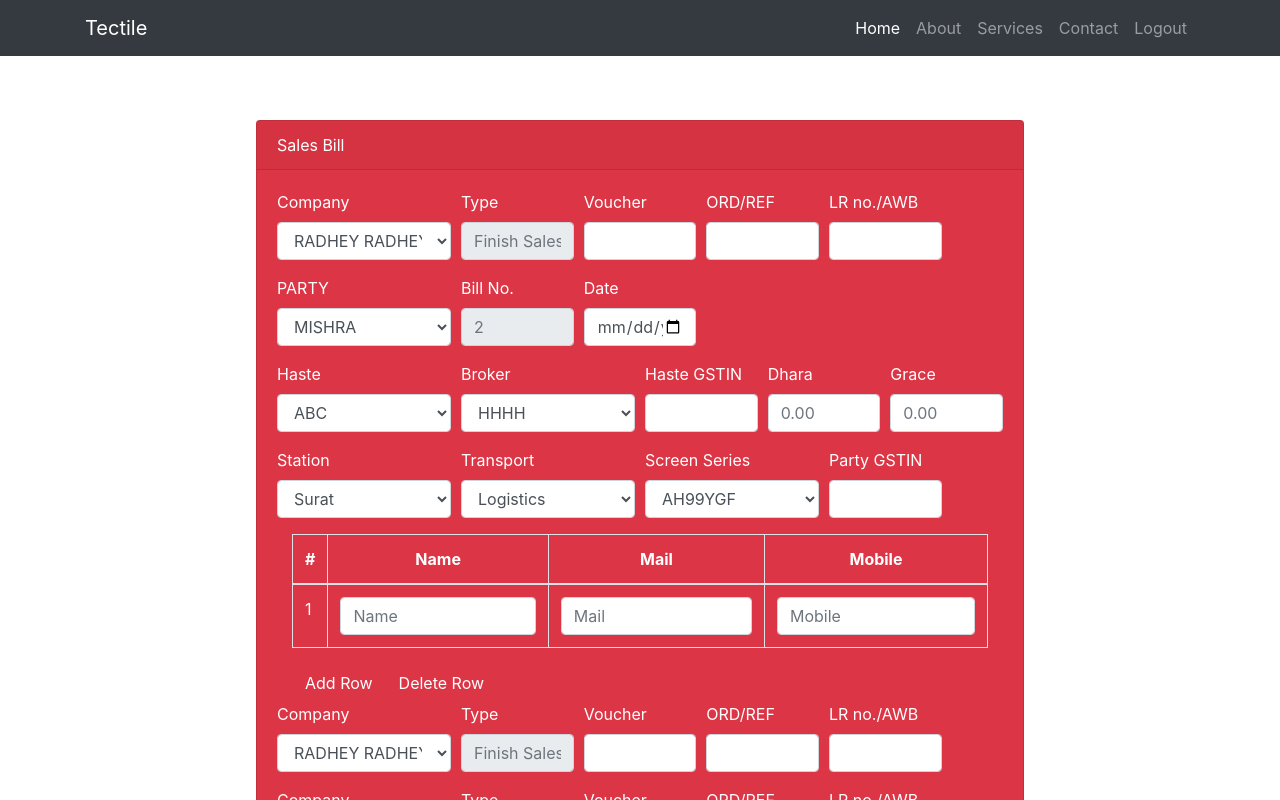
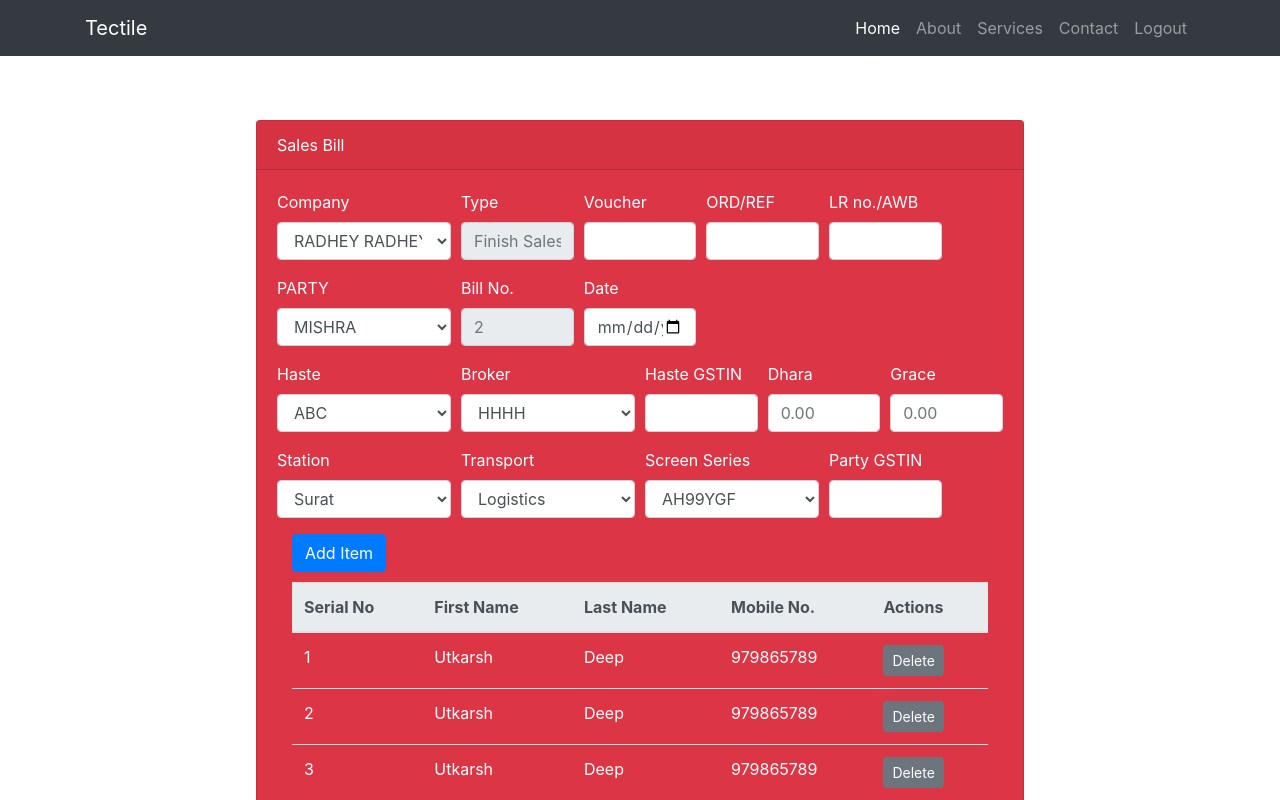
Before and after one commit to utkarshdeep/tectile, an Angular app: page /sales_bill in a window 1280 px wide. Built offline with nearby package versions, Linux system fonts and the light colour scheme.

Commit message:
Adding element to the item list order.

```diff
--- a/src/app/sales-bill/sales-bill.component.css
+++ b/src/app/sales-bill/sales-bill.component.css
@@ -3,4 +3,6 @@
     top: 15%;
     right: 20%;
     width: 60%;
+    overflow-y: scroll;
+    height:700px;
 }
--- a/src/app/sales-bill/sales-bill.component.html
+++ b/src/app/sales-bill/sales-bill.component.html
@@ -28,15 +28,68 @@
   </div>
 </nav>
 
+<div class="modal fade" id="exampleModalCenter" tabindex="-1" role="dialog" aria-labelledby="exampleModalCenterTitle" aria-hidden="true">
+    <div class="modal-dialog modal-dialog-centered" role="document">
+        <div class="modal-content">
+            <div class="modal-header">
+                <h5 class="modal-title" id="exampleModalCenterTitle">Modal title</h5>
+                <button type="button" class="close" data-dismiss="modal" aria-label="Close">
+                    <span aria-hidden="true">&times;</span>
+                </button>
+            </div>
+            <div class="modal-body">
+                ...
+            </div>
+            <div class="modal-footer">
+                <button type="button" class="btn btn-secondary" data-dismiss="modal">Close</button>
+                <button type="button" class="btn btn-primary">Save changes</button>
+            </div>
+        </div>
+    </div>
+</div>
+
+<div class="modal fade" id="addOrder" tabindex="-1" role="dialog" aria-labelledby="addTeacherTitle" aria-hidden="true">
+    <div class="modal-dialog" role="document">
+        <form  (ngSubmit)="addItemToOrder(addOrderForm)" #addOrderForm="ngForm">
+            <div class="modal-content">
+                <div class="modal-header">
+                    <h5 class="modal-title" id="addTeacherTitle">Add new Item</h5>
+                    <button type="button" class="close" data-dismiss="modal" aria-label="Close">
+                        <span aria-hidden="true">&times;</span>
+                    </button>
+                </div>
+                <div class="modal-body">
+                    <div class="form-group">
+                        <label >Item FName</label>
+                        <input type="text" name="f_name" #fname="ngModel" class="form-control" [(ngModel)]="order.f_name" placeholder="Enter Name">
+                    </div>
+                    <div class="form-group">
+                        <label for="subject">Item LName</label>
+                        <input type="text" name="l_name" class="form-control" #lname="ngModel" [(ngModel)]="order.l_name"  name="subject" placeholder="Enter Subject">
+                    </div>
+                    <div class="form-group">
+                        <label for="address">Item Mobile</label>
+                        <input type="text" name="mobile" class="form-control" #mobile="ngModel"  [(ngModel)]="order.mobile"  name="address" placeholder="Enter Address">
+                    </div>
+                </div>
+                <div class="modal-footer">
+                    <button type="submit" class="btn btn-primary">Submit</button>
+                    <button type="button" class="btn btn-secondary" data-dismiss="modal">Close</button>
+                </div>
+            </div>
+        </form>
+    </div>
+</div>
+
 <div id = "sales-div" class="card text-white bg-danger mb-3">
     <div class="card-header">Sales Bill</div>
     <div class="card-body">
         <div>
-            <form>
+            <form #sales_bill = "ngForm">
                 <div class="form-row">
                     <div class="form-group col-md-3">
-                        <label for="inputEmail4">Company</label>
-                        <select class="form-control" id="exampleFormControlSelect1" placeholder="ABC Saree">
+                        <label >Company</label>
+                        <select class="form-control" placeholder="ABC Saree">
                             <option>RADHEY RADHEY SAREE</option>
                             <option>HARI SAREE</option>
                             <option>OM SAREE</option>
@@ -45,25 +98,25 @@
                         </select>
                     </div>
                     <div class="form-group col-md-2">
-                        <label for="inputPassword4">Type</label>
-                        <input type="password" readonly class="form-control" id="inputPassword4" placeholder="Finish Sales (GST)">
+                        <label >Type</label>
+                        <input type="password" readonly class="form-control"  placeholder="Finish Sales (GST)">
                     </div>
                     <div class="form-group col-md-2">
-                        <label for="inputPassword4">Voucher</label>
+                        <label >Voucher</label>
                         <input type="text"  class="form-control" >
                     </div>
                     <div class="form-group col-md-2">
-                        <label for="inputPassword4">ORD/REF</label>
+                        <label >ORD/REF</label>
                         <input type="text"  class="form-control" >
                     </div>
                     <div class="form-group col-md-2">
-                        <label for="inputPassword4">LR no./AWB</label>
+                        <label >LR no./AWB</label>
                         <input type="text"  class="form-control" >
                     </div>
                 </div>
                 <div class="form-row">
                     <div class="form-group col-md-3">
-                        <label for="inputEmail4">PARTY</label>
+                        <label >PARTY</label>
                         <select class="form-control" placeholder="ABC Saree">
                             <option>MISHRA</option>
                             <option>HARI SAREE</option>
@@ -83,7 +136,7 @@
                 </div>
                 <div class="form-row">
                     <div class="form-group col-md-3">
-                        <label for="inputEmail4">Haste</label>
+                        <label >Haste</label>
                         <select class="form-control" placeholder="ABC Saree">
                             <option>ABC</option>
                             <option>HARI SAREE</option>
@@ -93,7 +146,7 @@
                         </select>
                     </div>
                     <div class="form-group col-md-3">
-                        <label for="inputEmail4">Broker</label>
+                        <label >Broker</label>
                         <select class="form-control" placeholder="ABC Saree">
                             <option>HHHH</option>
                             <option>HARI SAREE</option>
@@ -103,21 +156,21 @@
                         </select>
                     </div>
                     <div class="form-group col-md-2">
-                        <label for="inputPassword4">Haste GSTIN</label>
+                        <label >Haste GSTIN</label>
                         <input type="password" class="form-control">
                     </div>
                     <div class="form-group col-md-2">
-                        <label for="inputPassword4">Dhara</label>
+                        <label >Dhara</label>
                         <input type="text" class="form-control" placeholder="0.00">
                     </div>
                     <div class="form-group col-md-2">
-                        <label for="inputPassword4">Grace</label>
+                        <label >Grace</label>
                         <input type="text" class="form-control" placeholder="0.00">
                     </div>
                 </div>
                 <div class="form-row">
                     <div class="form-group col-md-3">
-                        <label for="inputEmail4">Station</label>
+                        <label >Station</label>
                         <select class="form-control" placeholder="ABC Saree">
                             <option>Surat</option>
                             <option>HARI SAREE</option>
@@ -127,7 +180,7 @@
                         </select>
                     </div>
                     <div class="form-group col-md-3">
-                        <label for="inputEmail4">Transport</label>
+                        <label >Transport</label>
                         <select class="form-control" placeholder="ABC Saree">
                             <option>Logistics</option>
                             <option>HARI SAREE</option>
@@ -137,7 +190,7 @@
                         </select>
                     </div>
                     <div class="form-group col-md-3">
-                        <label for="inputEmail4">Screen Series</label>
+                        <label >Screen Series</label>
                         <select class="form-control" placeholder="ABC Saree">
                             <option>AH99YGF</option>
                             <option>HARI SAREE</option>
@@ -147,137 +200,40 @@
                         </select>
                     </div>
                     <div class="form-group col-md-2">
-                        <label for="inputPassword4">Party GSTIN</label>
+                        <label >Party GSTIN</label>
                         <input type="password" class="form-control">
                     </div>
                 </div>
                 <div class="container">
                     <div class="row clearfix">
                         <div class="col-md-12 column">
-                            <table class="table table-bordered table-hover" id="tab_logic">
-                                <thead>
-                                <tr >
-                                    <th class="text-center">
-                                        #
-                                    </th>
-                                    <th class="text-center">
-                                        Name
-                                    </th>
-                                    <th class="text-center">
-                                        Mail
-                                    </th>
-                                    <th class="text-center">
-                                        Mobile
-                                    </th>
-                                </tr>
+                            <form #tableForm="ngForm">
+                                <button type="button" class="btn btn-primary"  data-toggle="modal" data-target="#addOrder">Add Item</button>
+                            </form>
+                            <div style="margin-top: 10px">
+                            <table class="table">
+                                <thead  class="thead-light">
+                                <th>Serial No</th>
+                                <th>First Name</th>
+                                <th>Last Name</th>
+                                <th>Mobile No.</th>
+                                <th>Actions</th>
                                 </thead>
                                 <tbody>
-                                <tr id='addr0'>
-                                    <td>
-                                        1
-                                    </td>
-                                    <td>
-                                        <input type="text" name='name0'  placeholder='Name' class="form-control"/>
-                                    </td>
-                                    <td>
-                                        <input type="text" name='mail0' placeholder='Mail' class="form-control"/>
-                                    </td>
-                                    <td>
-                                        <input type="text" name='mobile0' placeholder='Mobile' class="form-control"/>
-                                    </td>
+                                <tr *ngFor="let order of (orders)">
+                                    <td>{{order.serial}}</td>
+                                    <td>{{order.f_name}}</td>
+                                    <td>{{order.l_name}}</td>
+                                    <td>{{order.mobile}}</td>
+                                    <td><button type="button" class="btn btn-secondary btn-sm" (click)="deleteOrder(order.serial)">Delete</button></td>
                                 </tr>
-                                <tr id='addr1'></tr>
                                 </tbody>
                             </table>
+                            </div>
                         </div>
                     </div>
-                    <a id="add_row" class="btn btn-default pull-left">Add Row</a><a id='delete_row' class="pull-right btn btn-default">Delete Row</a>
                 </div>
-                <div class="form-row">
-                    <div class="form-group col-md-3">
-                        <label for="inputEmail4">Company</label>
-                        <select class="form-control" id="exampleFormControlSelect1" placeholder="ABC Saree">
-                            <option>RADHEY RADHEY SAREE</option>
-                            <option>HARI SAREE</option>
-                            <option>OM SAREE</option>
-                            <option>RAM SAREE</option>
-                            <option>SITA SAREE</option>
-                        </select>
-                    </div>
-                    <div class="form-group col-md-2">
-                        <label for="inputPassword4">Type</label>
-                        <input type="password" readonly class="form-control" id="inputPassword4" placeholder="Finish Sales (GST)">
-                    </div>
-                    <div class="form-group col-md-2">
-                        <label for="inputPassword4">Voucher</label>
-                        <input type="text"  class="form-control" >
-                    </div>
-                    <div class="form-group col-md-2">
-                        <label for="inputPassword4">ORD/REF</label>
-                        <input type="text"  class="form-control" >
-                    </div>
-                    <div class="form-group col-md-2">
-                        <label for="inputPassword4">LR no./AWB</label>
-                        <input type="text"  class="form-control" >
-                    </div>
-                </div>
-                <div class="form-row">
-                    <div class="form-group col-md-3">
-                        <label for="inputEmail4">Company</label>
-                        <select class="form-control" id="exampleFormControlSelect1" placeholder="ABC Saree">
-                            <option>RADHEY RADHEY SAREE</option>
-                            <option>HARI SAREE</option>
-                            <option>OM SAREE</option>
-                            <option>RAM SAREE</option>
-                            <option>SITA SAREE</option>
-                        </select>
-                    </div>
-                    <div class="form-group col-md-2">
-                        <label for="inputPassword4">Type</label>
-                        <input type="password" readonly class="form-control" id="inputPassword4" placeholder="Finish Sales (GST)">
-                    </div>
-                    <div class="form-group col-md-2">
-                        <label for="inputPassword4">Voucher</label>
-                        <input type="text"  class="form-control" >
-                    </div>
-                    <div class="form-group col-md-2">
-                        <label for="inputPassword4">ORD/REF</label>
-                        <input type="text"  class="form-control" >
-                    </div>
-                    <div class="form-group col-md-2">
-                        <label for="inputPassword4">LR no./AWB</label>
-                        <input type="text"  class="form-control" >
-                    </div>
-                </div>
-                <div class="form-row">
-                    <div class="form-group col-md-3">
-                        <label for="inputEmail4">Company</label>
-                        <select class="form-control" id="exampleFormControlSelect1" placeholder="ABC Saree">
-                            <option>RADHEY RADHEY SAREE</option>
-                            <option>HARI SAREE</option>
-                            <option>OM SAREE</option>
-                            <option>RAM SAREE</option>
-                            <option>SITA SAREE</option>
-                        </select>
-                    </div>
-                    <div class="form-group col-md-2">
-                        <label for="inputPassword4">Type</label>
-                        <input type="password" readonly class="form-control" id="inputPassword4" placeholder="Finish Sales (GST)">
-                    </div>
-                    <div class="form-group col-md-2">
-                        <label for="inputPassword4">Voucher</label>
-                        <input type="text"  class="form-control" >
-                    </div>
-                    <div class="form-group col-md-2">
-                        <label for="inputPassword4">ORD/REF</label>
-                        <input type="text"  class="form-control" >
-                    </div>
-                    <div class="form-group col-md-2">
-                        <label for="inputPassword4">LR no./AWB</label>
-                        <input type="text"  class="form-control" >
-                    </div>
-                </div>
-                <button type="submit" class="btn btn-primary">Sign in</button>
+                <button type="submit" class="btn btn-primary">Submit</button>
             </form>
         </div>
     </div>
--- a/src/app/sales-bill/sales-bill.component.ts
+++ b/src/app/sales-bill/sales-bill.component.ts
@@ -1,4 +1,6 @@
 import { Component, OnInit } from '@angular/core';
+import {OrderModel} from '../shared/order.model';
+import {NgForm} from '@angular/forms';
 
 @Component({
   selector: 'app-sales-bill',
@@ -6,6 +8,45 @@ import { Component, OnInit } from '@angular/core';
   styleUrls: ['./sales-bill.component.css']
 })
 export class SalesBillComponent implements OnInit {
+    orders = [
+        new OrderModel(1, 'Utkarsh', 'Deep', '979865789'),
+        new OrderModel(2, 'Utkarsh', 'Deep', '979865789'),
+        new OrderModel(3, 'Utkarsh', 'Deep', '979865789'),
+        new OrderModel(4, 'Utkarsh', 'Deep', '979865789'),
+        new OrderModel(5, 'Utkarsh', 'Deep', '979865789')
+    ];
+
+    id = this.orders.length;
+
+    order: OrderModel = new OrderModel(this.orders.length + 1, '', '', '');
+
+    addItemToOrder(form: NgForm) {
+        console.log('hi')
+        this.id += 1;
+        const order = new OrderModel(this.id, this.order.f_name, this.order.l_name, this.order.mobile);
+        this.orders.push(order);
+        this.resetOrder();
+    }
+
+    resetOrder() {
+        this.order.f_name = '';
+        this.order.l_name = '';
+        this.order.mobile = '';
+    }
+
+    deleteOrder(serial: number) {
+        console.log('Logging');
+        console.log(this.orders.length);
+        const order = this.orders.filter(order => order.serial === serial);
+        console.log(this.orders[4]);
+        for (let i = 0; i < this.orders.length; i++) {
+            console.log(i);
+            if (this.orders[i].serial === serial) {
+                this.orders.splice(i, 1);
+                console.log(this.orders.length);
+            }
+        }
+    }
 
   constructor() { }
 
--- /dev/null
+++ b/src/app/shared/order.model.ts
@@ -0,0 +1,30 @@
+export class Order {
+    constructor(
+        public sr_no: number,
+        public references: String,
+        public item_name: String,
+        public design_name: String,
+        public main_screen: String,
+        public packing: String,
+        public no_unit: String,
+        public pieces: String,
+        public cut: String,
+        public mts: String,
+        public rate: String,
+        public amount: String
+    ) { }
+}
+
+export class OrderModel {
+    constructor(
+       public serial: number,
+       public f_name: String,
+       public l_name: String,
+       public mobile: String
+    ) {
+        this.serial = serial;
+        this.f_name = f_name;
+        this.l_name = l_name;
+        this.mobile = mobile;
+    }
+}
--- a/src/index.html
+++ b/src/index.html
@@ -4,7 +4,6 @@
   <meta charset="utf-8">
   <title>Tectile</title>
   <base href="/">
-
   <meta name="viewport" content="width=device-width, initial-scale=1">
   <link rel="icon" type="image/x-icon" href="favicon.ico">
     <link rel="stylesheet" href="https://stackpath.bootstrapcdn.com/bootstrap/4.1.1/css/bootstrap.min.css" integrity="sha384-WskhaSGFgHYWDcbwN70/dfYBj47jz9qbsMId/iRN3ewGhXQFZCSftd1LZCfmhktB" crossorigin="anonymous">
```
